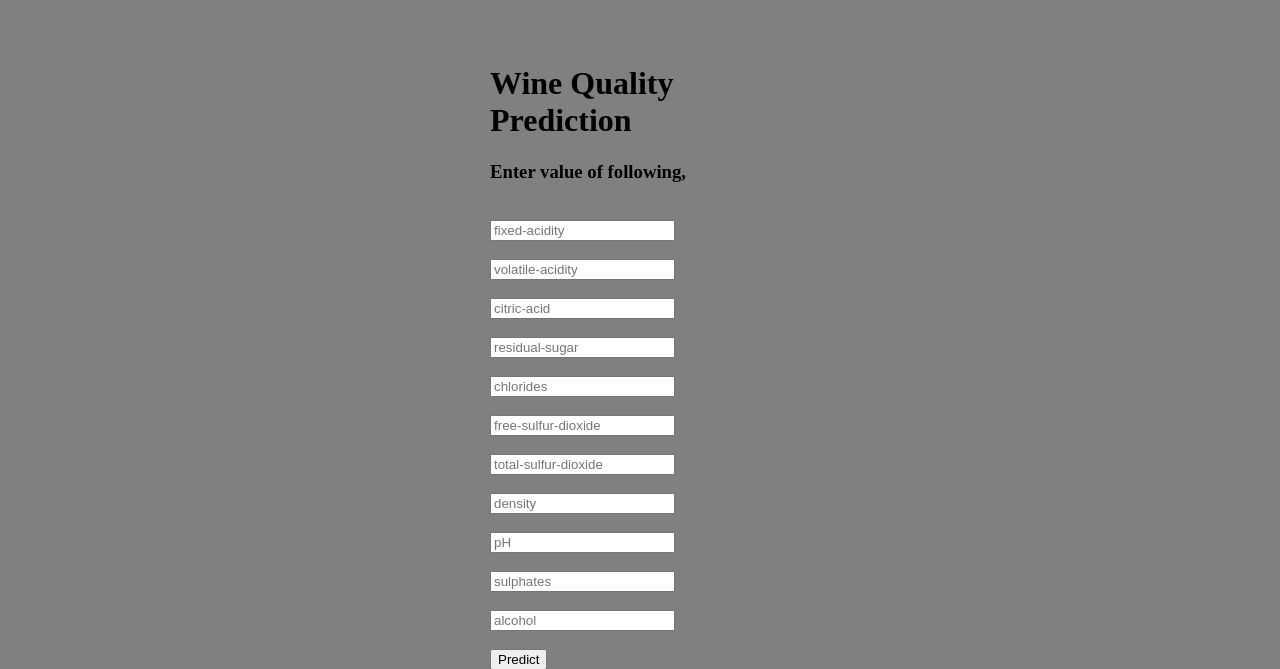
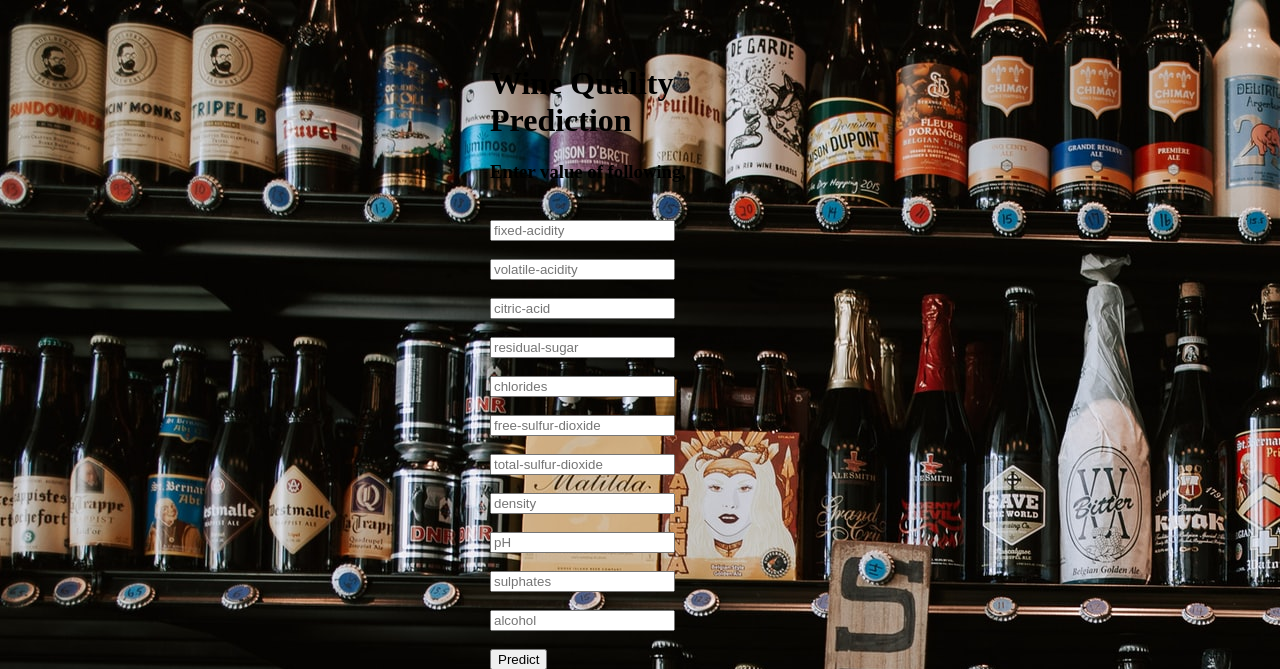
Before and after one commit to vishalkadu/Wine-Quality-Prediction, a Flask app: page / in a window 1280 px wide. Shown: the top 669 px of the page. Run offline with Flask 2, Linux system fonts and the light colour scheme; parts of the project's set-up code (start-up, migrations or seed data) failed here and were passed over.

Commit message:
Update index.html

```diff
--- a/templates/index.html
+++ b/templates/index.html
@@ -5,7 +5,7 @@
   <title>Wine Quality Prediction </title>
 
 </head>
-  <body style="background-color:grey;">
+  <body background="https://github.com/vishalkadu/wine-quality-prediction/blob/main/templates/background.jpg">
   <div class="login" id ="look">
 	<h1>Wine Quality Prediction</h1>
 
```
